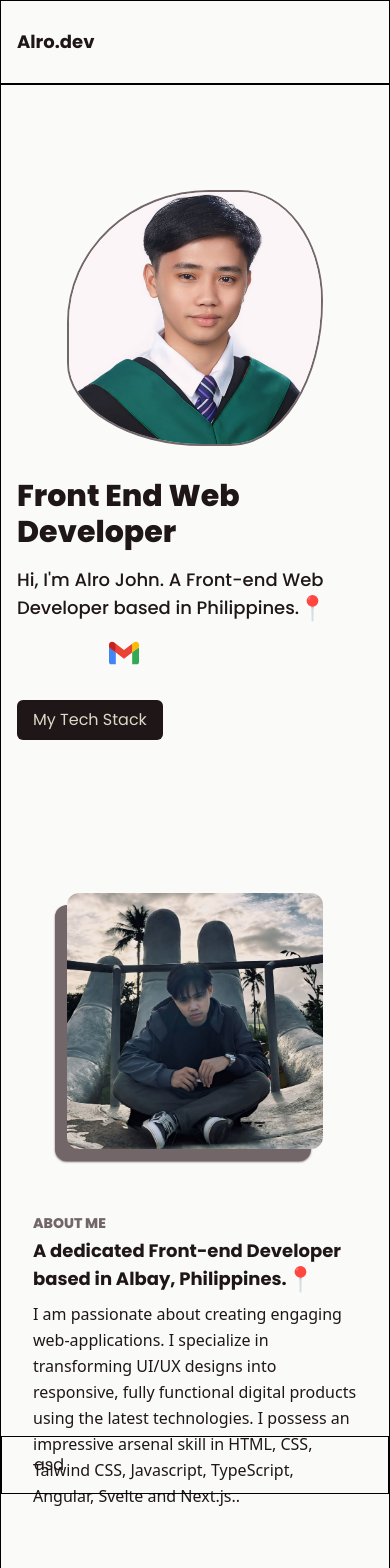
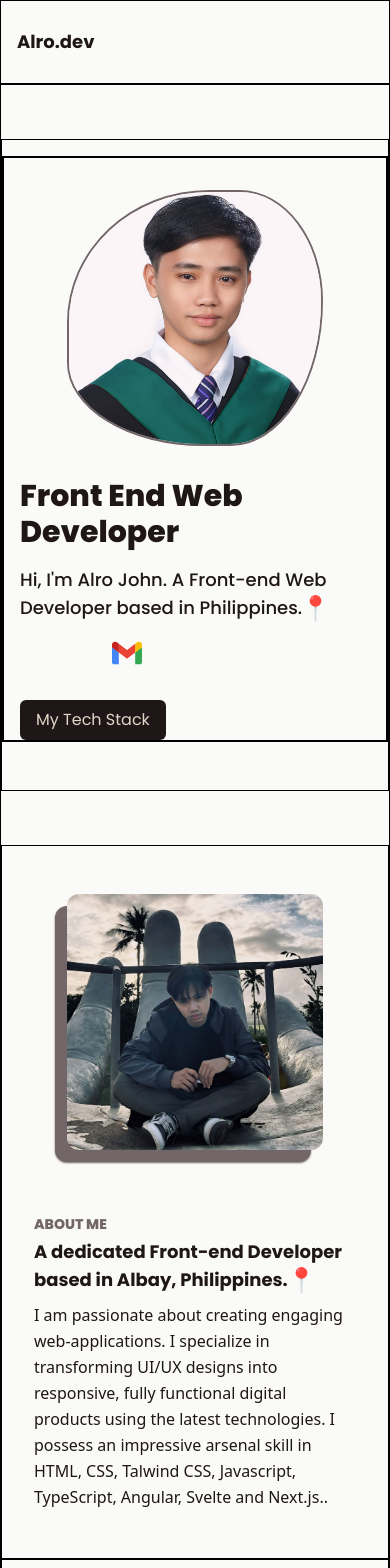
Before and after one commit to AlroJohn/my_portfolio, a Next.js app: page / in a window 390 px wide. Shown: the top 1568 px of the page. Built offline with nearby package versions, Linux system fonts and the light colour scheme; some icons are missing.

Commit message:
about fixed on small screen

```diff
--- a/src/app/components/user-interface/About.tsx
+++ b/src/app/components/user-interface/About.tsx
@@ -3,7 +3,7 @@ import { motion } from "framer-motion";
 
 export const About = () => {
   return (
-    <div className="w-full h-[calc(100vh-30dvh)] flex justify-center items-start">
+    <div className="w-full md:h-[calc(100vh-30dvh)] h-fit border border-black flex justify-center items-start">
       <motion.div
         initial={{ opacity: 0, scale: 0.6 }}
         whileInView={{ opacity: 1, scale: 1 }}
--- a/src/app/components/user-interface/HeroPage.tsx
+++ b/src/app/components/user-interface/HeroPage.tsx
@@ -44,10 +44,10 @@ export const HeroPage = () => {
           once: false, // Keeps repeating the animation on scroll
         }}
         transition={{ duration: 1 }} // Adjust transition duration
-        className="w-full max-w-screen-md h-fit flex flex-col gap-8 py-4"
+        className="w-full max-w-screen-md h-fit flex flex-col gap-8 py-4 border border-black"
       >
-        <div className="w-full flex justify-center items-center">
-          <div className="w-fit md:h-80 h-fit flex md:flex-row flex-col-reverse justify-center items-center">
+        <div className="w-full flex justify-center items-center border border-black">
+          <div className="w-fit h-fit flex md:flex-row flex-col-reverse justify-center items-center border border-black">
             {/* left side */}
             <motion.div
               initial={{ opacity: 0, x: -150 }}
```
